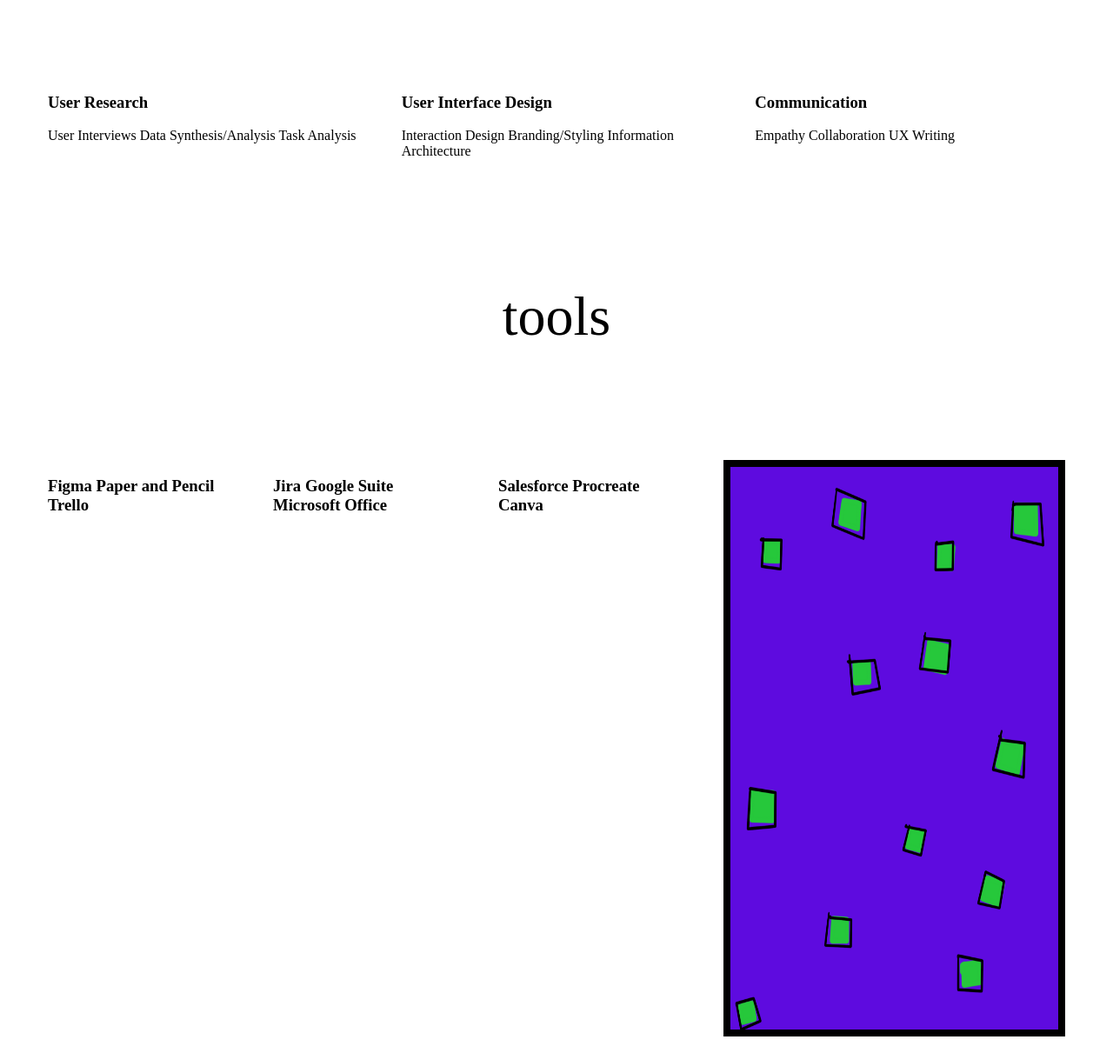
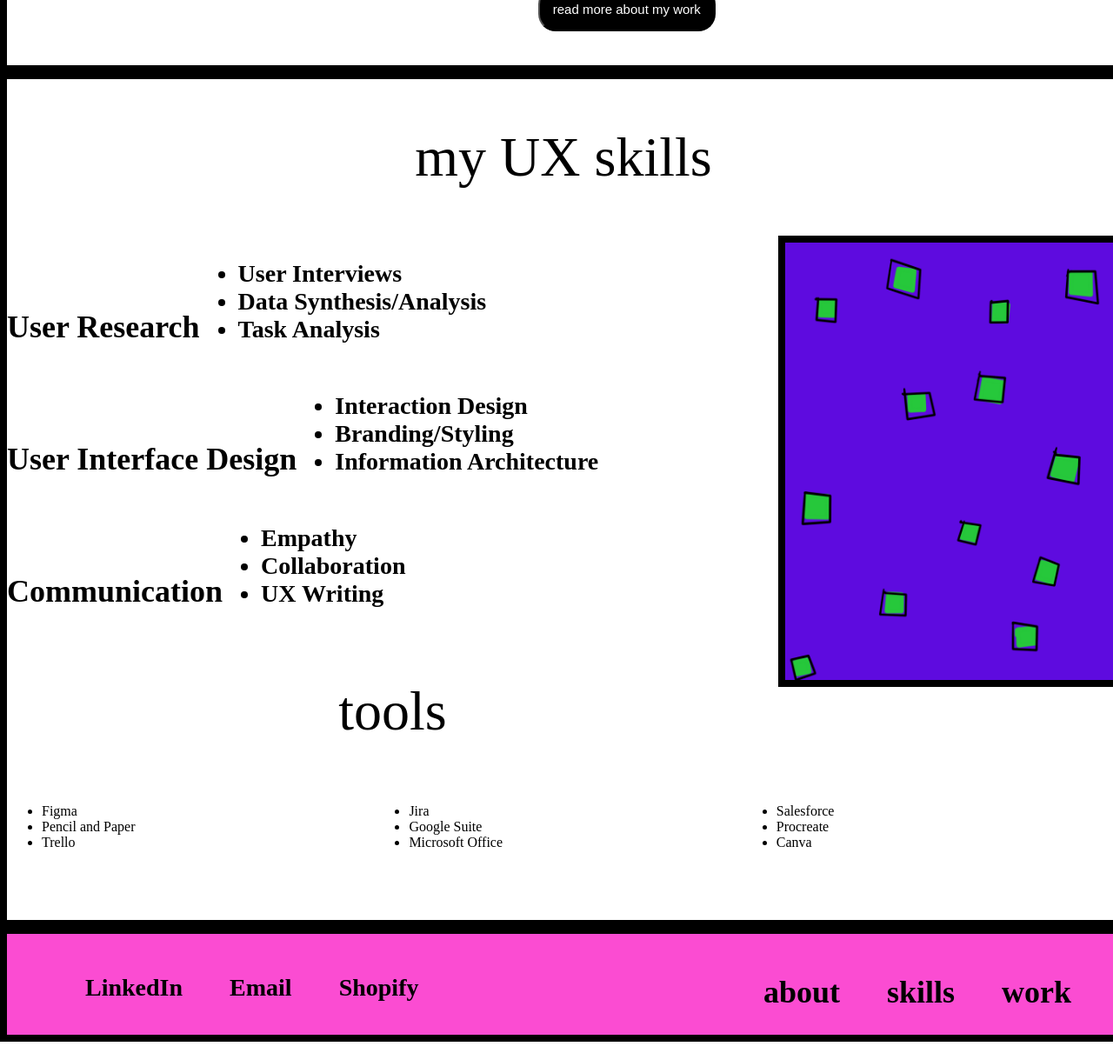
Before and after one commit to bmurphs531/UX_UI_HW_19, a plain HTML site: page index.html in a window 1280 px wide. Shown: the part 1881-3092 px from the top of the page at 87% size. Drawn offline with Linux system fonts and the light colour scheme; files whose address does not match are found by name; a web font is replaced by a local one.

Commit message:
updated files from module 18
updated html and css

```diff
--- a/css/style.css
+++ b/css/style.css
@@ -118,12 +118,6 @@
   background-color: #5e0bdf;
 }
 
-.myDoodle img {
-  border: 8px solid black;
-  width: 377px;
-  height: 647px;
-}
-
 .workHeading {
   text-align: center;
   color: black;
@@ -136,7 +130,7 @@
 
 .myWork {
   border: 8px solid black;
-  padding: 30px 0px 30px 0px;
+  padding: 0px 0px 50px 0px;
   padding-top: 20;
   width: 1440px;
 }
@@ -145,11 +139,12 @@
   display: grid;
   width: 1440px;
   grid-template-columns: 33% 33% 33%;
-  grid-template-rows: 50px 50px 250px;
+  grid-template-rows: 50px 250px 250px;
   grid-template-areas:
     "heading1 heading2 heading3"
     "img1 img2 img3"
     "content1 content2 content3";
+  padding-bottom: 50px;
 }
 
 .workGrid img {
@@ -159,16 +154,37 @@
   align-items: center;
 }
 
+.myDoodle img {
+  border: 8px solid black;
+  width: 377px;
+  height: 100%;
+  float: right;
+}
+
 .heading1 {
+  margin: 0 auto;
   grid-area: heading1;
+  text-align: center;
+  font-family: "Blinker";
+  font-size: 36px;
 }
 
 .heading2 {
+  margin: 0 auto;
+
   grid-area: heading2;
+  text-align: center;
+  font-family: "Blinker";
+  font-size: 36px;
 }
 
 .heading3 {
+  margin: 0 auto;
+
   grid-area: heading3;
+  text-align: center;
+  font-family: "Blinker";
+  font-size: 36px;
 }
 
 .img1 {
@@ -196,12 +212,27 @@
 }
 .content1 {
   grid-area: content1;
+  font-family: "Blinker";
+  font-size: 24px;
+  font-style: normal;
+  font-weight: 600;
+  line-height: normal;
 }
 .content2 {
   grid-area: content2;
+  font-family: "Blinker";
+  font-size: 24px;
+  font-style: normal;
+  font-weight: 600;
+  line-height: normal;
 }
 .content3 {
   grid-area: content3;
+  font-family: "Blinker";
+  font-size: 24px;
+  font-style: normal;
+  font-weight: 600;
+  line-height: normal;
 }
 
 .heading {
@@ -215,13 +246,114 @@
 }
 
 .flexContainer {
-  display: flex;
-  padding: 60px 30px;
+  border: 8px solid black;
+  padding: 0px 0px 50px 0px;
+  padding-top: 20;
+  width: 100%;
+  /* display: flex;
+  padding: 60px 30px; */
+}
+.mySkills {
+  display: grid;
+  width: 1440px;
+  grid-template-columns: 33% 33% 33%;
+  grid-template-rows: 50px 250px;
+  grid-template-areas:
+    "heading4 heading5 heading6"
+    "skills1 skills2 skills3";
+  padding-bottom: 50px;
+}
+
+.heading4 {
+  margin: 0 auto;
+  grid-area: heading4;
+  text-align: center;
+  font-family: "Blinker";
+  font-size: 36px;
+}
+
+.heading5 {
+  margin: 0 auto;
+  grid-area: heading5;
+  text-align: center;
+  font-family: "Blinker";
+  font-size: 36px;
+}
+
+.heading6 {
+  margin: 0 auto;
+  grid-area: heading6;
+  text-align: center;
+  font-family: "Blinker";
+  font-size: 36px;
+}
+
+.skills1 {
+  grid-area: skills1;
+  font-family: "Blinker";
+  font-size: 28px;
+  font-style: normal;
+  font-weight: 600;
+  line-height: normal;
+}
+
+.skills2 {
+  grid-area: skills2;
+  font-family: "Blinker";
+  font-size: 28px;
+  font-style: normal;
+  font-weight: 600;
+  line-height: normal;
+}
+
+.skills3 {
+  grid-area: skills3;
+  font-family: "Blinker";
+  font-size: 28px;
+  font-style: normal;
+  font-weight: 600;
+  line-height: normal;
+}
+
+.heading4,
+.heading5,
+.heading6,
+.skills1,
+.skills2,
+.skills3 {
+  display: inline-block;
+}
+
+.myTools {
+  display: grid;
+  width: 100%;
+  grid-template-columns: 33% 33% 33%;
+  grid-template-rows: 50px;
+  grid-template-areas: "tools1 tools2 tools3";
+  padding-bottom: 50px;
+}
+
+.tools1 {
+  grid-area: tools1;
+}
+
+.tools2 {
+  grid-area: tools2;
+}
+
+.tools3 {
+  grid-area: tools3;
+}
+
+.tools1,
+.tools2,
+.tools3 {
+  display: inline-block;
 }
 
 .flexContainer div {
-  width: 33%;
-  padding: 25px;
+  /* width: 33%;
+  padding: 25px; */
 }
 
 footer {
--- a/index.html
+++ b/index.html
@@ -58,7 +58,6 @@
             Our task was to create a travel application. Out & About is a travel
             app centered around the needs and wants of the LGBTQIA+ community.
           </p>
-          <button>View Project</button>
         </div>
         <h4 class="heading2">Tinklr</h4>
 
@@ -71,7 +70,7 @@
             everyday problem. Our team created a mobile application to help
             users find and leave reviews on public restrooms near them.
           </p>
-          <button>View Project</button>
+          <button class="workButton">read more about my work</button>
         </div>
         <h4 class="heading3">Humboldt Hot Air</h4>
 
@@ -84,42 +83,68 @@
             Our team redesigned the website and mobile application for Humboldt
             Hot Air, a local non-profit radio station located in Humboldt, CA.
           </p>
-          <button>View Project</button>
         </div>
       </div>
     </section>
+
+    <section class="flexContainer">
+      <h1 class="heading">my UX skills</h1>
+
+      <div class="myDoodle">
+        <img src="./images/portfolio website doodle.png" />
+      </div>
+      <div class="mySkillsTools">
         <div>
-      <h1 class="heading">my UX skills</h1>
-    </div>
-    <section class="flexContainer">
-      <div>
-        <h3>User Research</h3>
-        <p>User Interviews Data Synthesis/Analysis Task Analysis</p>
+          <h3 class="heading4">User Research</h3>
+          <ul class="skills1">
+            <li>User Interviews</li>
+            <li>Data Synthesis/Analysis</li>
+            <li>Task Analysis</li>
+          </ul>
         </div>
         <div>
-        <h3>User Interface Design</h3>
-        <p>Interaction Design Branding/Styling Information Architecture</p>
+          <h3 class="heading5">User Interface Design</h3>
+          <ul class="skills2">
+            <li>Interaction Design</li>
+            <li>Branding/Styling</li>
+            <li>Information Architecture</li>
+          </ul>
         </div>
         <div>
-        <h3>Communication</h3>
-        <p>Empathy Collaboration UX Writing</p>
+          <h3 class="heading6">Communication</h3>
+          <ul class="skills3">
+            <li>Empathy</li>
+            <li>Collaboration</li>
+            <li>UX Writing</li>
+          </ul>
         </div>
-    </section>
+
         <div>
           <h1 class="heading">tools</h1>
         </div>
-    <section class="flexContainer">
-      <div>
-        <h3>Figma Paper and Pencil Trello</h3>
+        <div class="myTools">
+          <div class="tools1">
+            <ul>
+              <li>Figma</li>
+              <li>Pencil and Paper</li>
+              <li>Trello</li>
+            </ul>
           </div>
-      <div>
-        <h3>Jira Google Suite Microsoft Office</h3>
+          <div class="tools2">
+            <ul>
+              <li>Jira</li>
+              <li>Google Suite</li>
+              <li>Microsoft Office</li>
+            </ul>
           </div>
-      <div>
-        <h3>Salesforce Procreate Canva</h3>
+          <div class="tools3">
+            <ul>
+              <li>Salesforce</li>
+              <li>Procreate</li>
+              <li>Canva</li>
+            </ul>
           </div>
-      <div class="myDoodle">
-        <img src="./images/portfolio website doodle.png" />
+        </div>
       </div>
     </section>
     <footer>
```
Also changed, not shown: 1 other file. Lines whose indentation alone changed are shown as unchanged.
